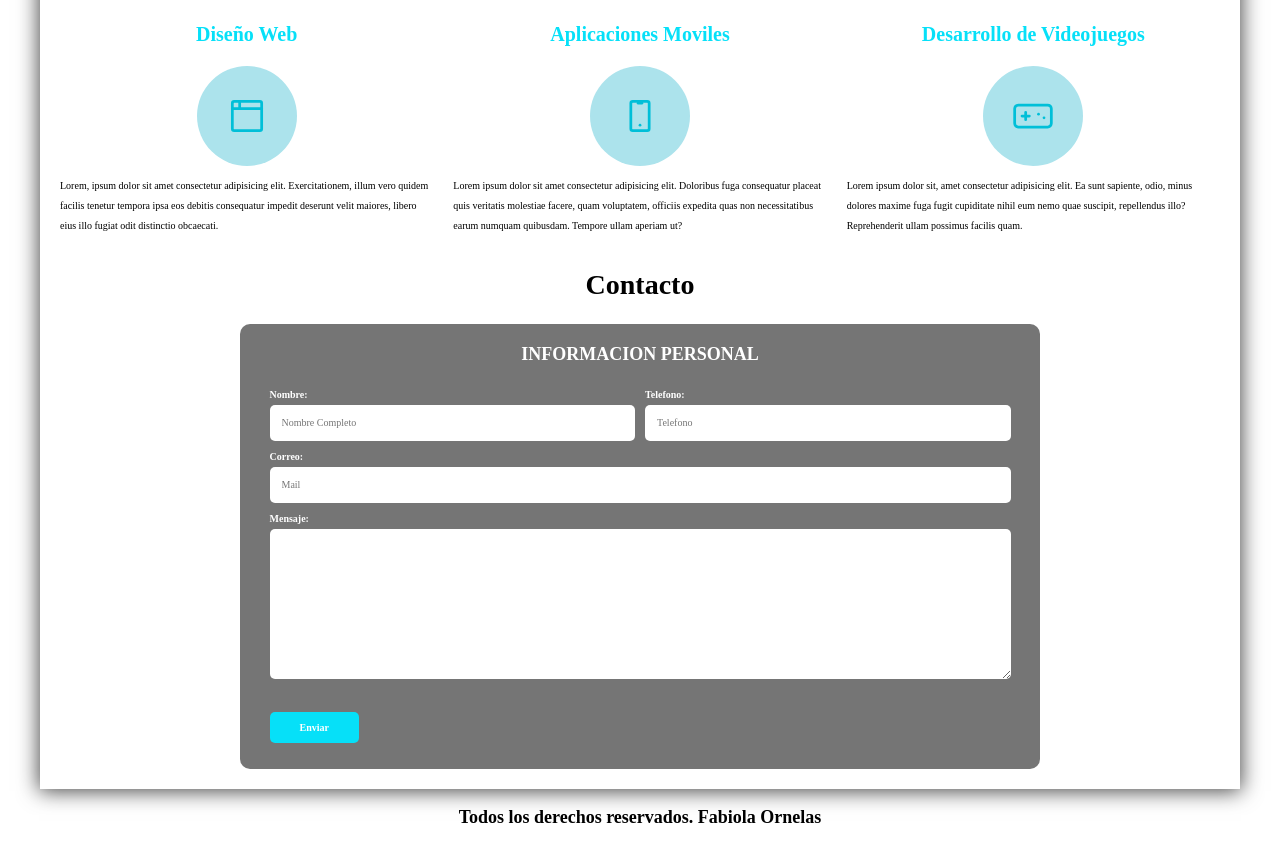
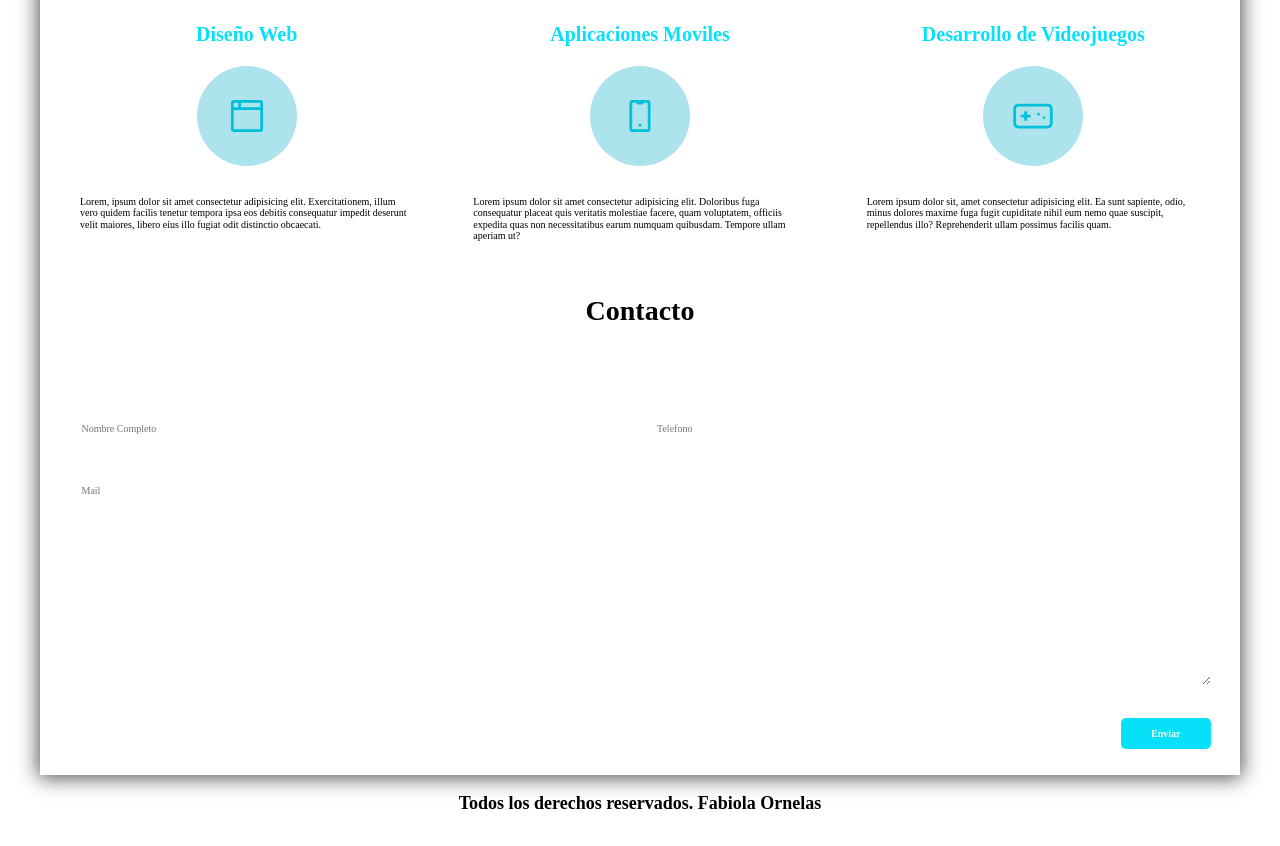
Before and after one commit to fabyornelas/freelance-proyecto, a plain HTML site: page index2.html in a window 1280 px wide. Shown: the part 715-1561 px from the top of the page. Drawn offline with Linux system fonts and the light colour scheme; a web font is replaced by a local one.

Commit message:
se agrega cambio en el boton de enviar del formulario se alinea a la izq

```diff
--- a/css/styles.css
+++ b/css/styles.css
@@ -70,7 +70,9 @@ h1,h2,h3{
 .flex{
     display: flex;
 }
-
+.alinear-derecha{
+    justify-content: flex-end;
+}
 @media (min-width: 768px) {
 .boton {
     width: auto;
@@ -119,7 +121,7 @@ h1,h2,h3{
 
 .contenido-hero{
 position: absolute;
-background-color: rgba(0, 0, 0, 0.5);
+background-color: rgba(0, 0, 0, 0.39);
 height: 100%;
 width: 100%;
 display: flex;
@@ -173,12 +175,6 @@ padding: 2rem;
     font-size: 2rem;
 }
 .servicio p{
-    line-height: 2rem;
-}
-.formulario{
-    background-color: var(--gris);
-    width: min(80rem, 100%);
-    margin: 0 auto;
     padding: 2rem;
     border-radius: 1rem;
 }
```
